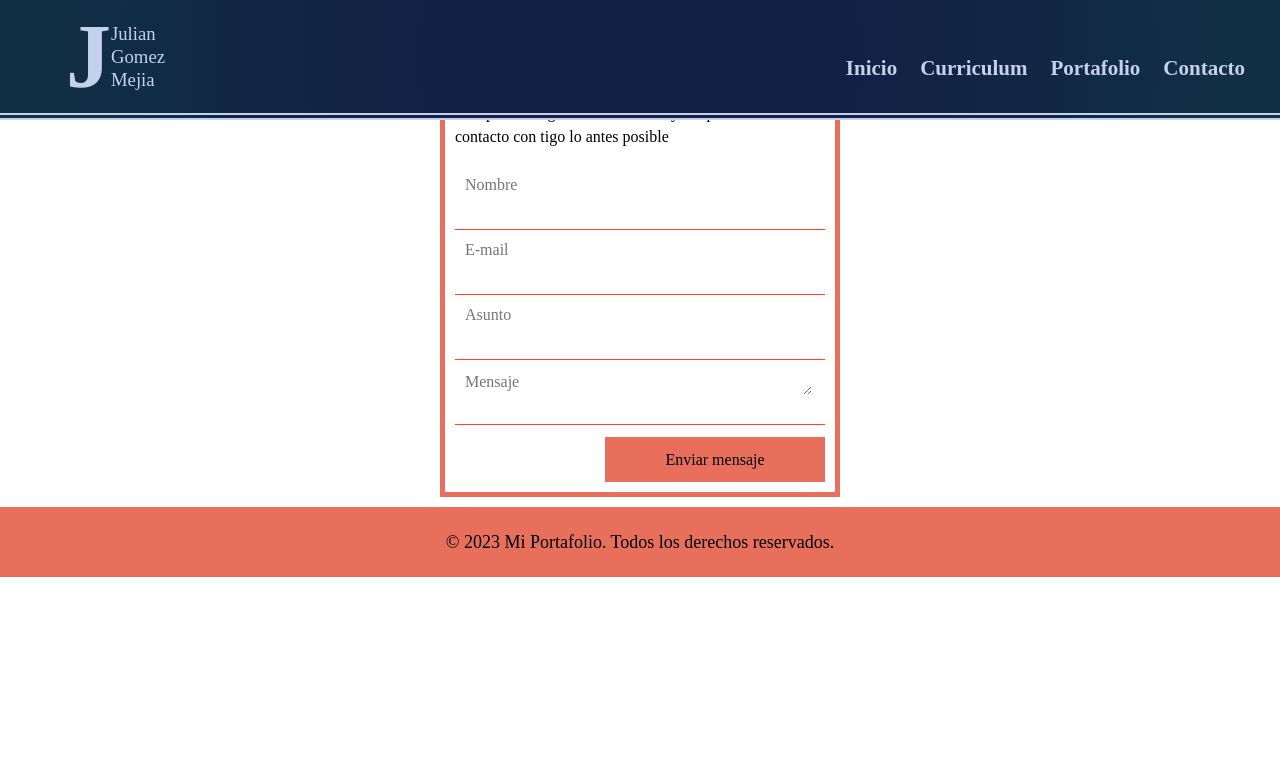
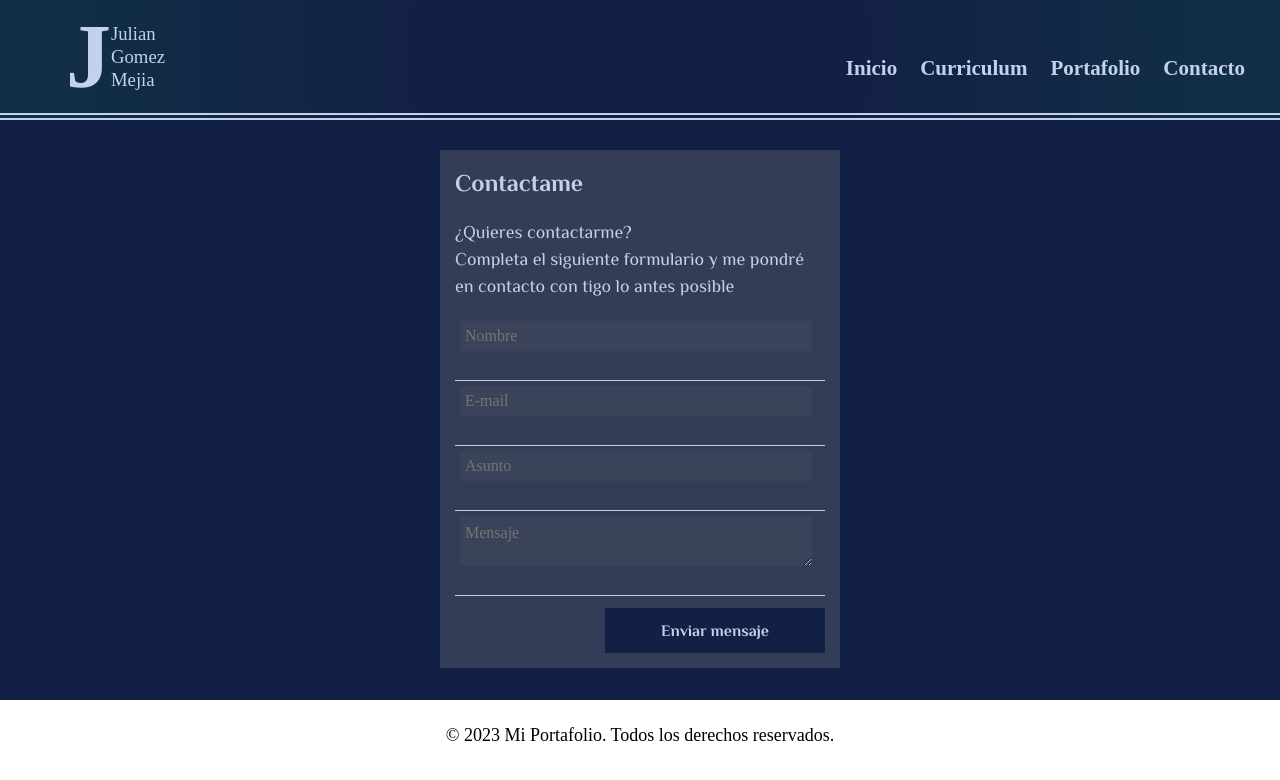
Before and after one commit to Momezz/next-portfolio, a Next.js app: page /contact in a window 1280 px wide. Shown: the top 780 px of the page. Built offline with nearby package versions, Linux system fonts and the light colour scheme.

Commit message:
styles to form page

```diff
--- a/public/assets/css/variables.css
+++ b/public/assets/css/variables.css
@@ -9,15 +9,11 @@
   --button-menu-color: #80808042;
   --font-color-title: #c4d1ec;
   --font-color-text: #c4d1ec;
-  --main-color: #fa4529;
-  --light-main-color: #e86f5c;
-  --color-tex: #180404;
-  --color-tex-input: #282828;
+  --text-error: #e86f5c;
   --color-main-linkedin: #0A66C2;
   --color-main-github: #1F2328;
   --github-background-color: #F6F8FA;
   --github-background-nav: #0A2647;
-
 
   --text-title-presentation: "Philosopher", sans-serif;
   --text-linkedin-logo: "Lato", sans-serif;
--- a/src/app/contact/cotact.module.css
+++ b/src/app/contact/cotact.module.css
@@ -1,7 +1,8 @@
-.contac__container{
-    width: 100%;
-    padding: 10px;
-    display: flex;
-    justify-content: center;
-    align-items: center;
+.contac__container {
+  background-color: var(--main-background-color);
+  width: 100%;
+  padding: 10px;
+  display: flex;
+  justify-content: center;
+  align-items: center;
 }
--- a/src/components/ContactForm.jsx
+++ b/src/components/ContactForm.jsx
@@ -1,10 +1,10 @@
 "use client";
 
-import styles from "../components/contactactForm.module.css";
-import { useDispatch } from "react-redux";
-import { createMessage } from "../redux/features/message/messageSlice";
-import * as Yup from "yup";
-import { useFormik } from "formik";
+import styles from '../components/contactactForm.module.css';
+import { useDispatch } from 'react-redux';
+import { createMessage } from '../redux/features/message/messageSlice';
+import * as Yup from 'yup';
+import { useFormik } from 'formik';
 
 const ContactForm = () => {
   const dispatch = useDispatch();
@@ -42,8 +42,8 @@ const ContactForm = () => {
 
   return (
     <article className={styles.contact_form__container}>
-      <h2>Contactame</h2>
-      <p>
+      <h2 className={styles.contact_form__title}> Contactame</h2>
+      <p className={styles.contact_form__paragraph}>
         ¿Quieres contactarme?
         <br />
         Completa el siguiente formulario y me pondré en contacto con tigo lo
--- a/src/components/Presentation.jsx
+++ b/src/components/Presentation.jsx
@@ -1,4 +1,5 @@
 import styles from '../components/presentation.module.css';
+import profile from '../../public/assets/images/profile.JPG';
 import Image from 'next/image';
 
 const Presentation = () => {
@@ -7,7 +8,7 @@ const Presentation = () => {
       <div className={styles.presentation__image_cont}>
         <Image
           className={styles.presentation__image}
-          src="https://tse4.explicit.bing.net/th?id=OIP.lxGrRREqByKPrMOc5TiNKwHaGK&pid=Api&P=0&h=180"
+          src={profile}
           alt="image"
           width={110}
           height={120}
--- a/src/components/contactactForm.module.css
+++ b/src/components/contactactForm.module.css
@@ -1,7 +1,21 @@
 .contact_form__container {
-    border: 5px solid var(--light-main-color);
-    padding: 10px;
+  background-color: rgba(128, 128, 128, 0.303);
+  color: var(--font-color-text);
+  margin-bottom: 22px;
+  margin-top: 140px;
+  padding: 15px;
   width: 400px;
+}
+
+.contact_form__title {
+  font-family: var(--text-title-presentation);
+  color: var(--font-color-title);
+  font-weight: 700;
+}
+
+.contact_form__paragraph {
+  font-family: var(--text-general);
+  font-size: 18px;
 }
 
 .contact_form__form {
@@ -10,7 +24,8 @@
 }
 
 .contact_form__input {
-    background-color: transparent;
+  background-color: rgba(128, 128, 128, 0.085);
+  color: var(--font-color-text);
   outline: none;
   height: 30px;
   border: none;
@@ -21,30 +36,38 @@
 
 .contact_form__textarea {
   max-height: 200px;
-    max-width: 100%;
+  min-height: 50px;
+  max-width: 96%;
 }
 
 .contact_form__input:focus {
-    border-bottom: 2px solid var(--main-color);
-    color: var(--color-tex-input);
+  border-bottom: 2px solid var(--font-color-title);
+  color: var(--font-color-text);
 }
 
-.contact_form__cont_btn{
+.contact_form__cont_btn {
   margin-top: 12px;
   width: 100%;
 }
 
 .contact_form__btn {
-    background-color: var(--light-main-color);
+  background-color: var(--main-background-color);
+  font-family: var(--text-title-presentation);
+  color: var(--font-color-title);
+  font-weight: 700;
   width: 220px;
   height: 45px;
   border: none;
   float: right;
 }
 
+.contact_form__btn:hover {
+  background-color: var(--main-background-gradient);
+}
+
 .contact_form__error {
-    border-bottom: 1px solid var(--main-color);
-    color: var(--light-main-color);
+  border-bottom: 1px solid var(--font-color-title);
+  color: var(--text-error);
   text-align: center;
   line-height: 18px;
   margin-top: 5px;
```
Also changed, not shown: public/assets/images/profile.JPG (added). Lines whose indentation alone changed are shown as unchanged.
